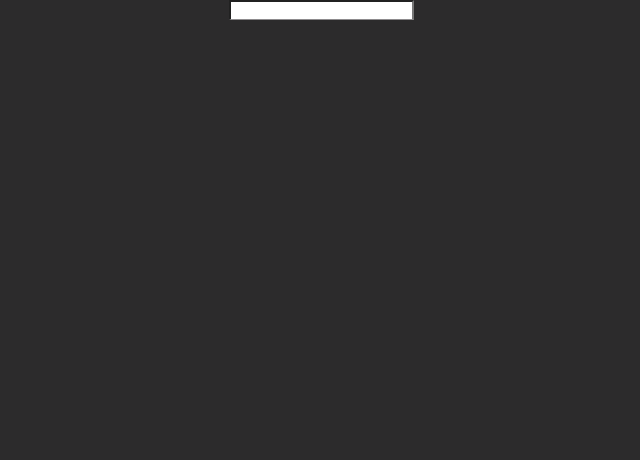
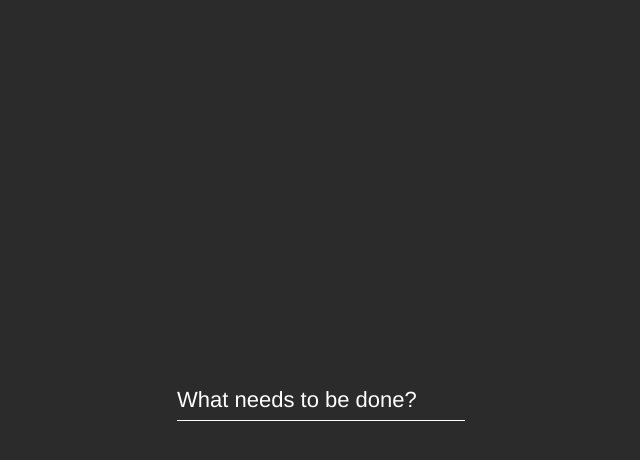
Before and after one commit to alpsenell/vue-todo, a Vue app: page / in a window 1280 px wide. Shown: the top 460 px of the page, without its empty margins (319-959 px from the left). Built offline with nearby package versions, Linux system fonts and the light colour scheme.

Commit message:
Start creating todo items and improvements on scss

```diff
--- a/src/App.vue
+++ b/src/App.vue
@@ -21,14 +21,16 @@ export default {
 
   body, html {
     @include reset;
-    @include clearfix;
-  }
-
-  #app {
+    @include center;
+    @include viewport__view;
     font-family: $font__family--primary;
     background-color: $background__color--primary--dark;
     color: $color--primary;
-    @include center;
-    @include viewport__view;
+
+    #app {
+      @include app__view;
+      @include center;
+      height: 100%;
+    }
   }
 </style>
--- a/src/assets/sass/_mixins.scss
+++ b/src/assets/sass/_mixins.scss
@@ -1,3 +1,5 @@
+@import "./_variables";
+
 @mixin transition-ease($duration: .25s) {
   -webkit-transition: all $duration ease;
   -moz-transition: all $duration ease;
@@ -28,15 +30,19 @@
 }
 
 @mixin todo__input() {
+  all: unset;
   @include transition-ease();
   @include unselectable();
-  display: table;
-  height: 30px;
-  line-height: 28px;
-  padding: 0 14px;
-  border-radius: 4px;
-  font-weight: 600;
-  cursor: pointer;
+  background-color: transparent;
+  border: none;
+  box-shadow: none;
+  border-bottom: 1px solid $color--input;
+  color: $color--input;
+  height: 40px;
+
+  &:focus {
+    outline: none;
+  }
 }
 
 @mixin clearfix() {
@@ -50,12 +56,31 @@
   }
 }
 
-@mixin center(){
+@mixin center() {
   display: flex;
   justify-content: center;
 }
-
-@mixin viewport__view () {
+@mixin viewport__view() {
   width: 100vw;
   height: 100vh;
 }
+
+@mixin app__view() {
+  width: 80vw;
+}
+
+@mixin large() {
+  width: 80%;
+}
+
+@mixin medium() {
+  width: 40%;
+}
+
+@mixin small() {
+  width: 20%;
+}
+
+@mixin font__size--main() {
+  font-size: 22px;
+}
--- a/src/assets/sass/_variables.scss
+++ b/src/assets/sass/_variables.scss
@@ -2,6 +2,6 @@ $background__color--primary--light: #fefefe;
 $background__color--primary--dark: #2c2b2c;
 
 $color--primary: #2c3e50;
-$color--input: #8d8b8d;
+$color--input: #fefefe;
 
 $font__family--primary: 'Avenir', Helvetica, Arial, sans-serif;
--- a/src/components/Todo.vue
+++ b/src/components/Todo.vue
@@ -1,23 +1,71 @@
 <template>
     <div id="todo">
-    <input type="text" class="todo__input todo__input--large">
+        <input
+                @keyup.enter="addNewTodo"
+                @keyup.esc="cancelNewTodo"
+                class="todo__input large"
+                placeholder="What needs to be done?"
+                type="text"
+                v-model="newTodo">
+        <div
+                :key="assignment"
+                class="todo__remaining__todos large"
+                v-for="assignment in createdTodos">
+        {{assignment}}
+        </div>
     </div>
 </template>
 
 <script>
 export default {
     name: 'Todo',
+
+    data() {
+        return {
+            newTodo: '',
+            createdTodos: [],
+        };
+    },
+
+    methods: {
+        addNewTodo() {
+            this.createdTodos.push(this.newTodo.trim());
+        },
+
+        cancelNewTodo() {
+            this.newTodo = '';
+        },
+    },
+
 };
 </script>
 
 <style scoped lang="scss">
     @import '../assets/sass/_variables';
+    @import '../assets/sass/_mixins';
 
     #todo {
-    max-width: 50vw;
+        @include font__size--main;
+        @include center;
+        flex-direction: column;
+        align-items: center;
+        width: 100%;
 
-    input {
-      border-bottom: 1px solid $color--input;
+        .large {
+            @include large;
+        }
+
+        .todo__input {
+            @include todo__input;
+
+            &::placeholder {
+                color: $background__color--primary--light;
+            }
+        }
+
+        .todo__remaining__todos {
+            color: $background__color--primary--light;
+            width: 100%;
         }
     }
 </style>
```
Also changed, not shown: .eslintrc.js. Lines whose indentation alone changed are shown as unchanged.
